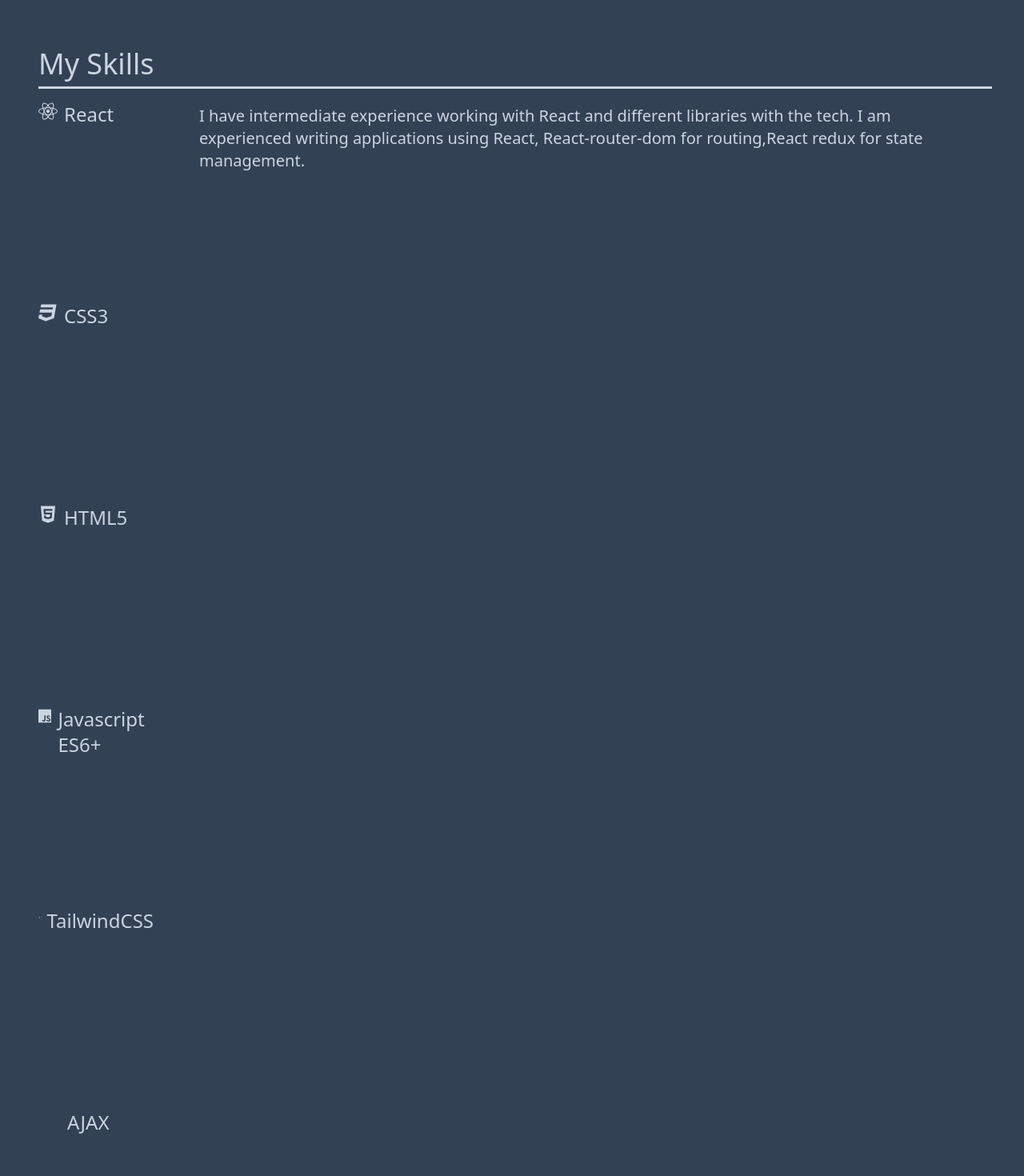
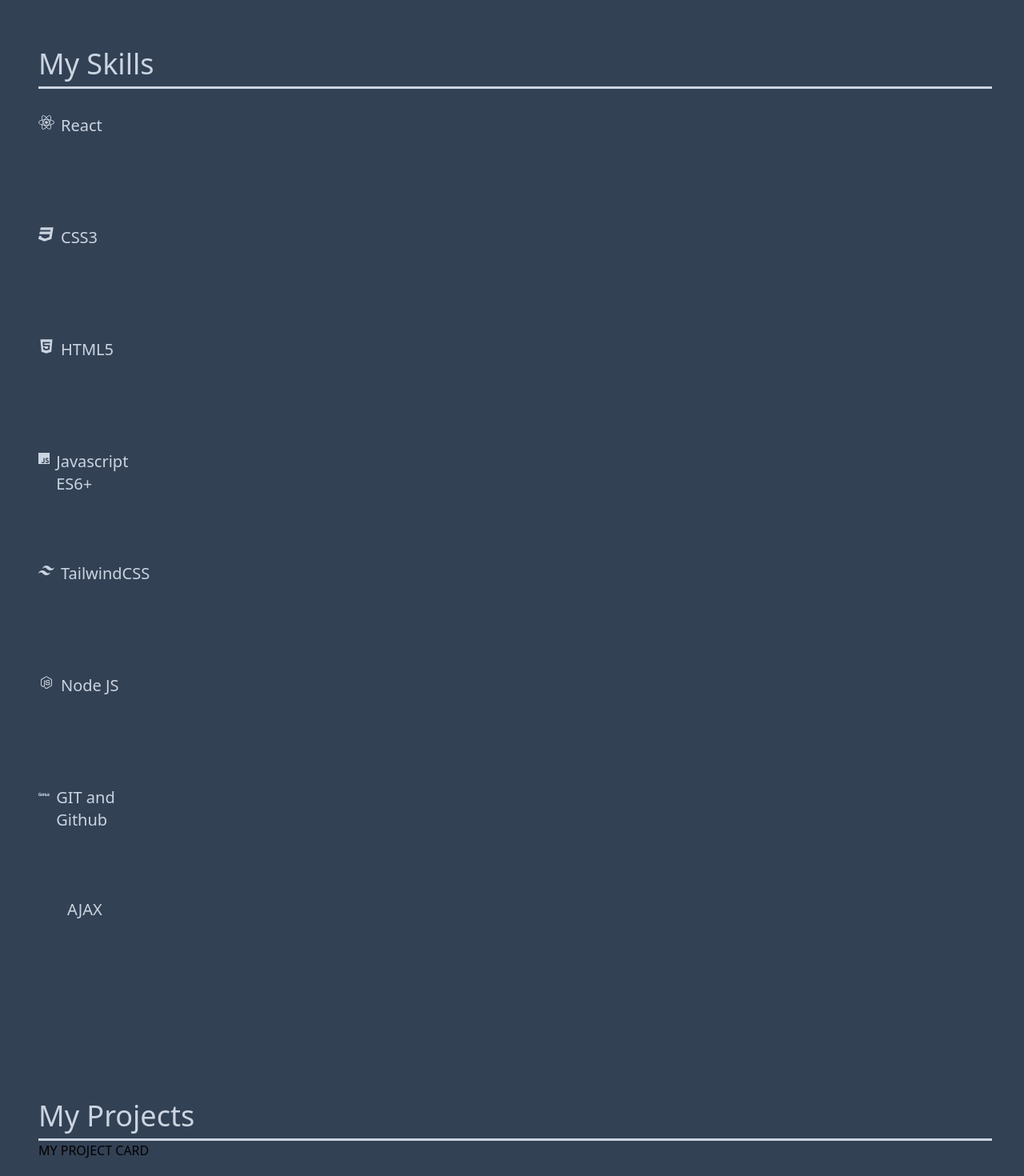
Before and after one commit to KINGSLEYEHAPA/Kingsley-Ehapa-Portfolio, a React (Create React App) app: page / in a window 1280 px wide. Shown: the part 540-2010 px from the top of the page at 80% size. Built offline with nearby package versions, Linux system fonts and the light colour scheme.

Commit message:
Writing Project Card

```diff
--- a/src/components/Homepage.jsx
+++ b/src/components/Homepage.jsx
@@ -3,10 +3,12 @@ import portrait from "../assets/portrait.jpg";
 import { BsTwitter, BsGithub, BsLinkedin, BsInstagram } from "react-icons/bs";
 import { FaHtml5, FaCss3, FaReact } from "react-icons/fa";
 import { SiJavascript, SiTailwindcss } from "react-icons/si";
+import { DiNodejsSmall, DiGithubFull } from "react-icons/di";
+import ProjectCard from "./ProjectCard";
 
 const Homepage = () => {
   return (
-    <div id="home" className="w-full px-4 h-[160rem] bg-slate-700 ">
+    <div id="home" className="w-full px-4 min-h-[160rem] bg-slate-700 ">
       <div
         style={{
           clipPath: "polygon(0 0, 100% 0, 100% 100%, 0 100%)",
@@ -90,33 +92,33 @@ const Homepage = () => {
       <div className="ml-8 mr-6" id="skills">
         <h3 className="text-slate-300 mt-24 text-2xl md:text-4xl">My Skills</h3>
         <hr className="w-full mt-2 border-b-2  border-slate-300"></hr>
-        <div className="mt-4 flex flex-col gap-7  ">
+        <div className="mt-4 flex flex-col gap-7 py-4 ">
           <div className="flex gap-14 ssm:gap-16">
-            <p className="flex gap-2   text-lg ssm:text-2xl text-slate-300 w-36">
+            <p className="flex gap-2   text-lg ssm:text-xl text-slate-300 w-36">
               <FaReact />
               <span>React</span>
             </p>
-            <div className="w-72 ssm:w-full h-56  px-4 py-1">
+            <div className="w-72 ssm:w-full h-56 lg:h-28  px-4 py-1">
               <p
                 data-aos="zoom-out-down"
-                className="ssm:text-xl text-slate-300"
+                className="ssm:text-lg text-slate-300"
               >
                 I have intermediate experience working with React and different
                 libraries with the tech. I am experienced writing applications
-                using React, React-router-dom for routing,React redux for state
-                management.{" "}
+                using React, React components,Hooks, React-router-dom for
+                routing,React redux for state management.{" "}
               </p>
             </div>
           </div>
           <div className="flex gap-14 ssm:gap-16">
-            <p className="flex gap-2  text-lg ssm:text-2xl text-slate-300 w-36">
+            <p className="flex gap-2  text-lg ssm:text-xl text-slate-300 w-36">
               <FaCss3 />
               <span>CSS3</span>
             </p>
-            <div className="w-72 ssm:w-full h-56  px-4 py-1">
+            <div className="w-72 ssm:w-full h-56 lg:h-28  px-4 py-1">
               <p
                 data-aos="zoom-out-down"
-                className="ssm:text-xl text-slate-300"
+                className="ssm:text-lg text-slate-300"
               >
                 My CSS3 skills is Intermediate and I am very versatile with the
                 rules of quickly styling an application.
@@ -124,56 +126,85 @@ const Homepage = () => {
             </div>
           </div>
           <div className="flex gap-14 ssm:gap-16">
-            <p className="flex gap-2 text-lg ssm:text-2xl text-slate-300 w-36">
+            <p className="flex gap-2 text-lg ssm:text-xl text-slate-300 w-36">
               <FaHtml5 />
               <span>HTML5</span>
             </p>
-            <div className="w-72 ssm:w-full h-56 px-4 py-1">
+            <div className="w-72 ssm:w-full h-56 lg:h-28 px-4 py-1">
               <p
                 data-aos="zoom-out-down"
-                className="ssm:text-xl text-slate-300"
+                className="ssm:text-lg text-slate-300"
               >
-                Expert knowledge of HTML5.
+                Expert knowledge of HTML5 and Semantics.
               </p>
             </div>
           </div>
           <div className="flex gap-14">
-            <p className="flex gap-2 text-lg ssm:text-2xl text-slate-300 w-36">
+            <p className="flex gap-2 text-lg ssm:text-xl text-slate-300 w-36">
               <SiJavascript />
               <span>Javascript ES6+</span>
             </p>
-            <div className="w-72 ssm:w-full h-56  px-4 py-1">
+            <div className="w-72 ssm:w-full h-56 lg:h-28  px-4 py-1">
               <p
                 data-aos="zoom-out-down"
-                className="ssm:text-xl text-slate-300"
+                className="ssm:text-lg text-slate-300"
               >
                 Advanced Javascript, a ES6+ Syntax.
               </p>
             </div>
           </div>
           <div className="flex gap-14">
-            <p className="flex gap-2 text-lg ssm:text-2xl text-slate-300 w-36">
+            <p className="flex gap-2 text-lg ssm:text-xl text-slate-300 w-36">
               <SiTailwindcss />
               <span>TailwindCSS</span>
             </p>
-            <div className="w-72 ssm:w-full h-56 px-4 py-1 ml-[-0.70rem] ">
+            <div className="w-72 ssm:w-full h-56 lg:h-28 px-4 py-1 ml-[-0.70rem] ">
               <p
                 data-aos="zoom-out-down"
-                className="ssm:text-xl text-slate-300"
+                className="ssm:text-lg text-slate-300"
               >
                 I write most of my my applications of recent using TailwindCSS.I
                 have intermediate to advance skill level
               </p>
             </div>
           </div>
+          <div className="flex gap-14">
+            <p className="flex gap-2 text-lg ssm:text-xl text-slate-300 w-36">
+              <DiNodejsSmall />
+              <span>Node JS</span>
+            </p>
+            <div className="w-72 ssm:w-full h-56 lg:h-28 px-4 py-1 ml-[-0.70rem] ">
+              <p
+                data-aos="zoom-out-down"
+                className="ssm:text-lg text-slate-300"
+              >
+                I write javascript outside the browser using node js via the
+                terminal and also install and manage project dependencies.
+              </p>
+            </div>
+          </div>
+          <div className="flex gap-14">
+            <p className="flex gap-2 text-lg ssm:text-xl text-slate-300 w-36">
+              <DiGithubFull />
+              <span>GIT and Github</span>
+            </p>
+            <div className="w-72 ssm:w-full h-56 lg:h-28 px-4 py-1 ml-[-0.70rem] ">
+              <p
+                data-aos="zoom-out-down"
+                className="ssm:text-lg text-slate-300"
+              >
+                I use the Github platform for versioning my code.
+              </p>
+            </div>
+          </div>
           <div className="">
-            <p className=" ml-8 ssm:ml-9 text-lg ssm:text-2xl text-slate-300 ">
+            <p className=" ml-8 ssm:ml-9 text-lg ssm:text-xl text-slate-300 ">
               <span>AJAX</span>
             </p>
-            <div className="w-64 sm:w-[18rem] ssm:w-[40rem] lg:w-[46rem] xl:w-[65.5rem] h-56 px-4 py-1 ml-[10rem] md:translate-x-7 ">
+            <div className="w-64 sm:w-[18rem] ssm:w-[40rem] lg:w-[46rem] xl:w-[65.5rem] h-56 lg:h-28 px-4 py-1 ml-[10rem] md:translate-x-7 ">
               <p
                 data-aos="zoom-out-down"
-                className="ssm:text-xl text-slate-300"
+                className="ssm:text-lg text-slate-300"
               >
                 I am also very conversant with making asynchronous calls to APIs
                 and writing AJAX.
@@ -188,6 +219,8 @@ const Homepage = () => {
           My Projects
         </h3>
         <hr className="w-full mt-2 border-b-2  border-slate-300"></hr>
+
+        <ProjectCard />
       </div>
     </div>
   );
--- /dev/null
+++ b/src/components/ProjectCard.jsx
@@ -0,0 +1,7 @@
+import React from "react";
+
+const ProjectCard = () => {
+  return <div>MY PROJECT CARD</div>;
+};
+
+export default ProjectCard;
```
